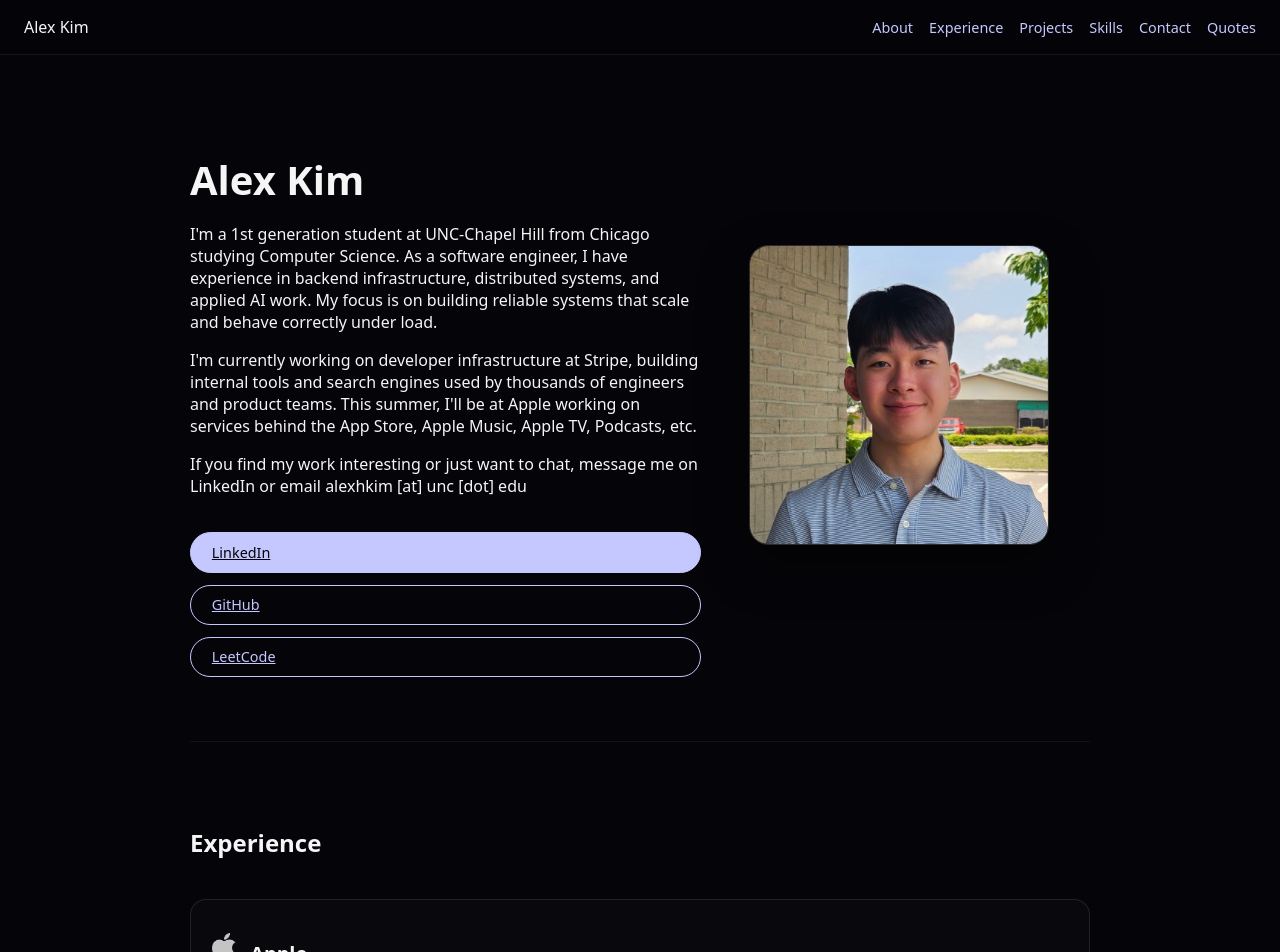
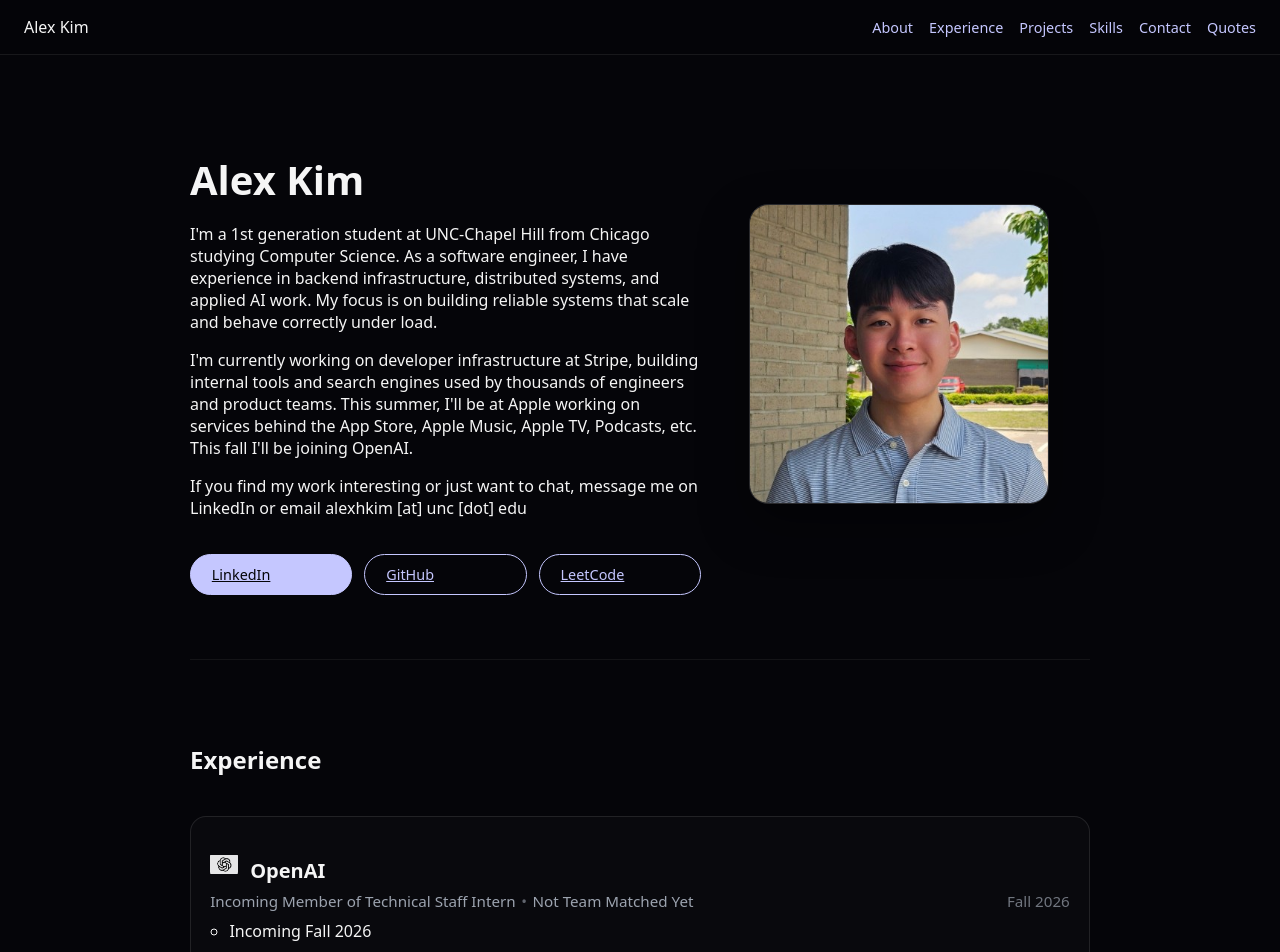
Before and after one commit to ahkim76/ahkim76.github.io, a React (Create React App) app: page / in a window 1280 px wide. Shown: the top 952 px of the page. Built offline with nearby package versions, Linux system fonts and the light colour scheme.

Commit message:
Add openai

```diff
--- a/src/App.css
+++ b/src/App.css
@@ -592,7 +592,8 @@
   }
 }
 .hero-buttons {
-  flex-direction: column;
+  display: flex;
+  flex-direction: row;
   align-items: stretch;
   gap: 0.75rem;
 }
--- a/src/Components/About.jsx
+++ b/src/Components/About.jsx
@@ -18,7 +18,7 @@
             building internal tools and search engines used by thousands of
             engineers and product teams. This summer, I'll be at Apple working
             on services behind the App Store, Apple Music, Apple TV, Podcasts,
-            etc.
+            etc. This fall I'll be joining OpenAI.
           </p>
 
           <p className="hero-contact">
--- a/src/Components/Experience.jsx
+++ b/src/Components/Experience.jsx
@@ -4,6 +4,31 @@
       <h2>Experience</h2>
 
       <ul className="experience-list">
+        <li className="experience-item">
+          <div className="experience-heading">
+            <div className="company-row">
+              <img
+                className="company-logo"
+                src="/openai.png"
+                alt="OpenAI logo"
+              />
+              <h3 className="company">OpenAI</h3>
+            </div>
+
+            <div className="role-row">
+              <span className="role">
+                Incoming Member of Technical Staff Intern
+              </span>
+              <span className="dot">•</span>
+              <span className="team">Not Team Matched Yet</span>
+              <span className="date">Fall 2026</span>
+            </div>
+          </div>
+
+          <ul className="experience-bullets">
+            <li>Incoming Fall 2026</li>
+          </ul>
+        </li>
         <li className="experience-item">
           <div className="experience-heading">
             <div className="company-row">
```
Also changed, not shown: public/openai.png (added).
